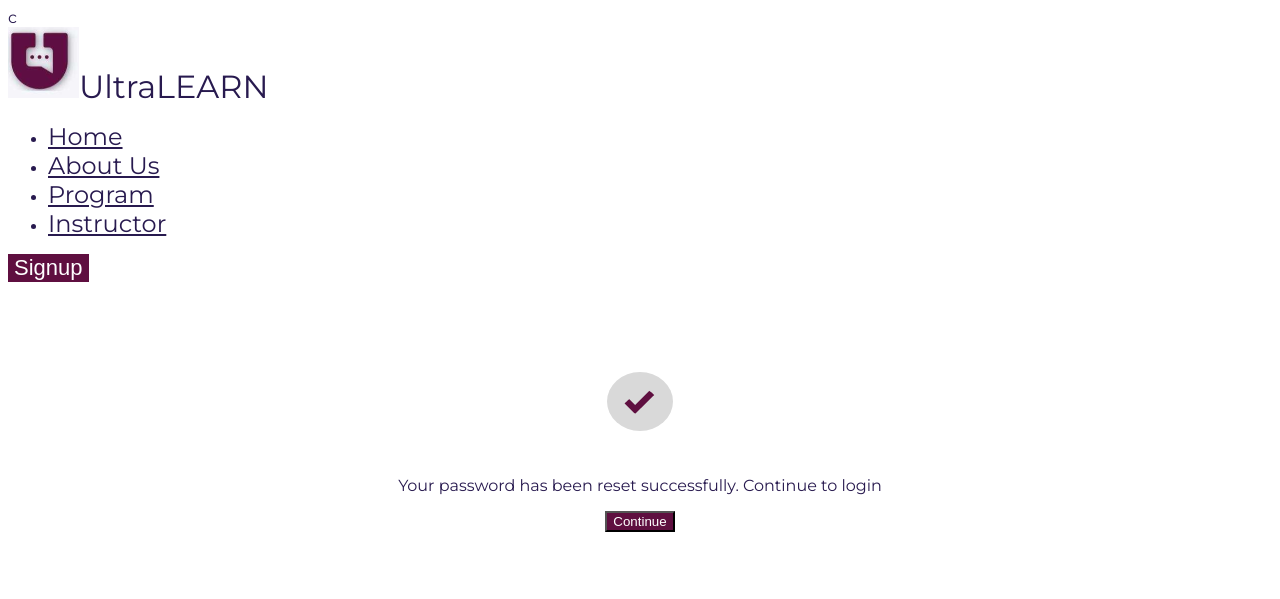
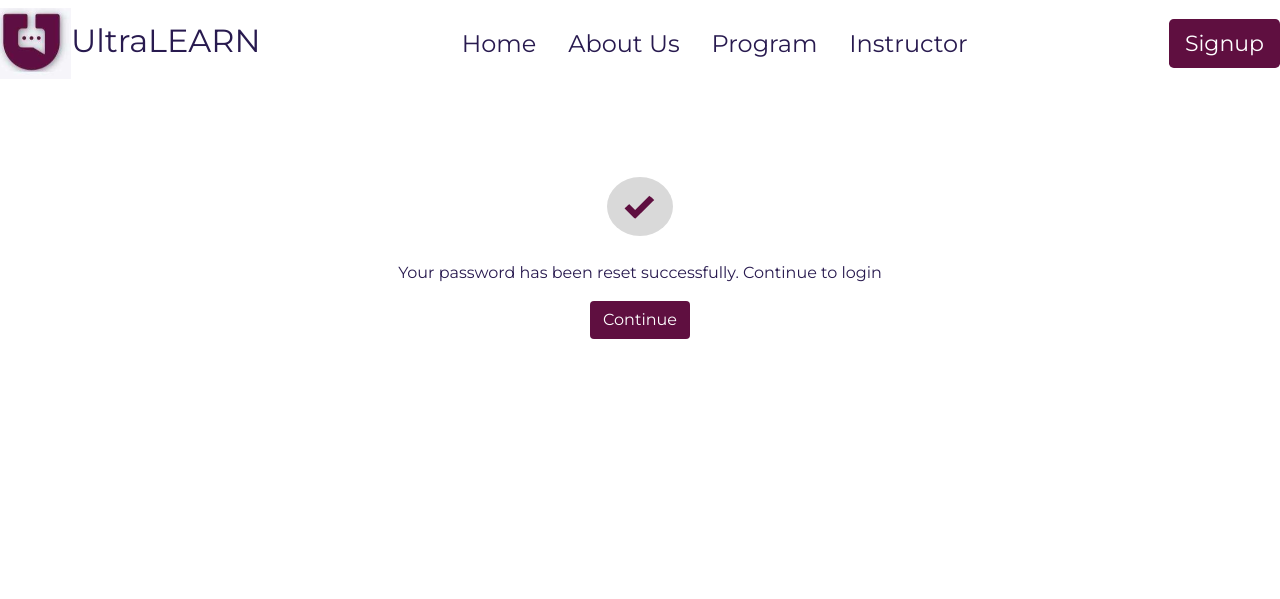
Before and after one commit to UltraLEARN/successful, a plain HTML site: page index.html in a window 1280 px wide. Drawn offline with nearby package versions, Linux system fonts and the light colour scheme.

Commit message:
Update index.html

```diff
--- a/index.html
+++ b/index.html
@@ -6,7 +6,9 @@
     <meta name="viewport" content="width=device-width, initial-scale=1.0">
     <title>Ultralearn</title>
     <link rel="icon"href="Rectangle 584.png">
-  c
+
+    <link href="https://cdn.jsdelivr.net/npm/bootstrap@5.0.2/dist/css/bootstrap.min.css" rel="stylesheet" integrity="sha384-EVSTQN3/azprG1Anm3QDgpJLIm9Nao0Yz1ztcQTwFspd3yD65VohhpuuCOmLASjC" crossorigin="anonymous">
+    <link rel="stylesheet"href="bootstrap.min.css">
     <link href='https://fonts.googleapis.com/css?family=Montserrat' rel='stylesheet'>
     <link rel="stylesheet" href="style.css">
 
```
